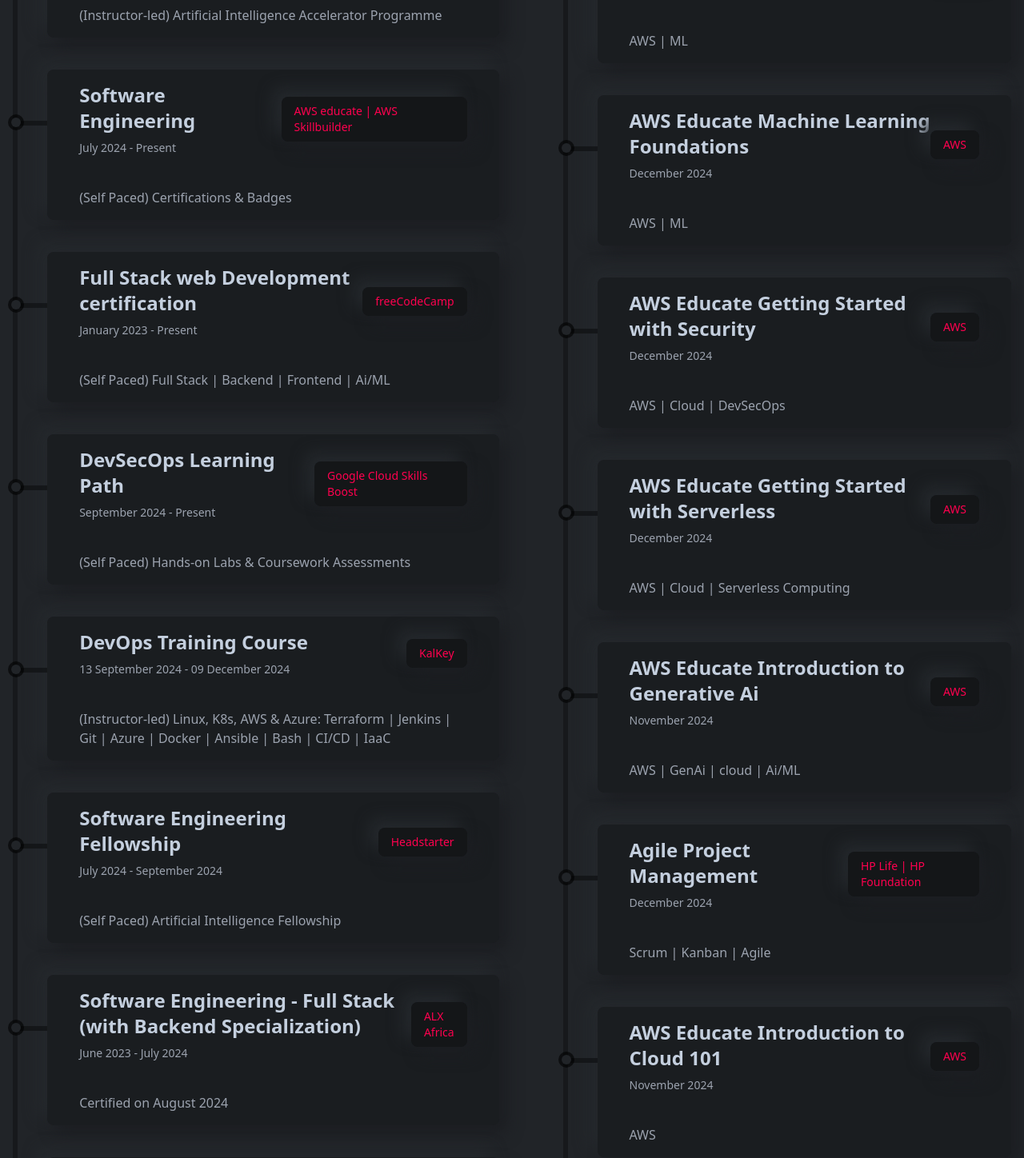
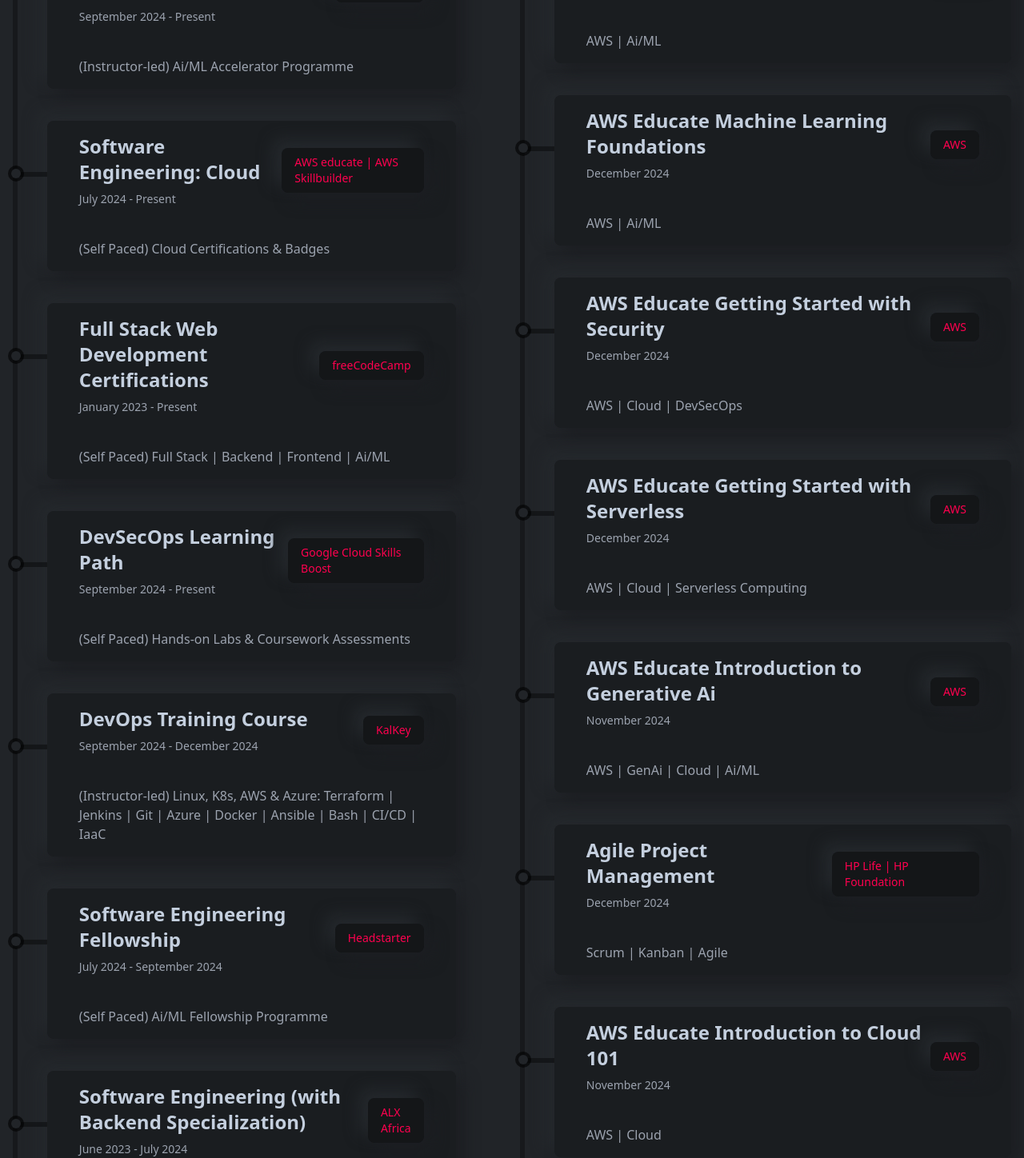
Before and after one commit to bshongwe/personal-portfolio-2024, a React (Create React App) app: page / in a window 1280 px wide. Shown: the part 5632-7080 px from the top of the page at 80% size. Built offline with nearby package versions, Linux system fonts and the light colour scheme.

Commit message:
Update Education.js

```diff
--- a/src/components/resume/Education.js
+++ b/src/components/resume/Education.js
@@ -32,16 +32,16 @@
             title="Software Engineering Resident"
             subTitle="September 2024 - Present"
             result="Headstarter"
-            des="(Instructor-led) Artificial Intelligence Accelerator Programme"
+            des="(Instructor-led) Ai/ML Accelerator Programme"
           />
           <ResumeCard
-            title="Software Engineering"
+            title="Software Engineering: Cloud"
             subTitle="July 2024 - Present"
             result="AWS educate | AWS Skillbuilder"
-            des="(Self Paced) Certifications & Badges"
+            des="(Self Paced) Cloud Certifications & Badges"
           />
           <ResumeCard
-            title="Full Stack web Development certification"
+            title="Full Stack Web Development Certifications"
             subTitle="January 2023 - Present"
             result="freeCodeCamp"
             des="(Self Paced) Full Stack | Backend | Frontend | Ai/ML"
@@ -54,7 +54,7 @@
           />
           <ResumeCard
             title="DevOps Training Course"
-            subTitle="13 September 2024 - 09 December 2024"
+            subTitle="September 2024 - December 2024"
             result="KalKey"
             des="(Instructor-led) Linux, K8s, AWS & Azure: Terraform | Jenkins | Git | Azure | Docker | Ansible | Bash | CI/CD | IaaC"
           />
@@ -62,10 +62,10 @@
             title="Software Engineering Fellowship"
             subTitle="July 2024 - September 2024"
             result="Headstarter"
-            des="(Self Paced) Artificial Intelligence Fellowship"
+            des="(Self Paced) Ai/ML Fellowship Programme"
           />
           <ResumeCard
-            title="Software Engineering - Full Stack (with Backend Specialization)"
+            title="Software Engineering (with Backend Specialization)"
             subTitle="June 2023 - July 2024"
             result="ALX Africa"
             des="Certified on August 2024"
@@ -102,13 +102,13 @@
             title="AWS Educate Machine Learning - DeepRacer"
             subTitle="December 2024"
             result="AWS"
-            des="AWS | ML"
+            des="AWS | Ai/ML"
           />
           <ResumeCard
             title="AWS Educate Machine Learning Foundations"
             subTitle="December 2024"
             result="AWS"
-            des="AWS | ML"
+            des="AWS | Ai/ML"
           />
           <ResumeCard
             title="AWS Educate Getting Started with Security"
@@ -126,7 +126,7 @@
             title="AWS Educate Introduction to Generative Ai"
             subTitle="November 2024"
             result="AWS"
-            des="AWS | GenAi | cloud | Ai/ML"
+            des="AWS | GenAi | Cloud | Ai/ML"
           />
           <ResumeCard
             title="Agile Project Management"
@@ -138,7 +138,7 @@
             title="AWS Educate Introduction to Cloud 101"
             subTitle="November 2024"
             result="AWS"
-            des="AWS"
+            des="AWS | Cloud"
           />
           <ResumeCard
             title="Developing a Google SRE Culture"
@@ -160,51 +160,75 @@
           />
           <ResumeCard
             title="AWS Knowlegde: Serverless"
-            subTitle="2024"
+            subTitle="September 2024"
             result="AWS"
             des="AWS | API Gateway | Cloud | Lambda | Serverless Computing"
           />
           <ResumeCard
             title="AWS Knowlegde: Architecting"
-            subTitle="2024"
+            subTitle="September 2024"
             result="AWS"
             des="AWS | Cloud | Compute | AWS Core Services | AWS Database | Networking | Storage"
           />
           <ResumeCard
             title="AWS Knowlegde: AWS for Games: Cloud Game Development"
-            subTitle="2024"
+            subTitle="September 2024"
             result="AWS"
             des="AWS"
           />
           <ResumeCard
             title="ALX Software Engineering Programme"
-            subTitle="2024"
+            subTitle="August 2024"
             result="ALX Africa"
             des="Full-stack | Backend | CI/CD | REST APIs | JS | Python | C | TS | Unittesting | MySQL | NoSQL | SQL"
           />
           <ResumeCard
             title="Foundational C# with Microsoft Certification"
-            subTitle="2024"
+            subTitle="September 2023"
             result="freeCodeCamp | Microsoft Learn"
-            des="C# | Azure"
+            des="C# | Azure | Certification Exam: 92.5%"
+          />
+          <ResumeCard
+            title="Data Analysis with Python"
+            subTitle="September 2023"
+            result="freeCodeCamp"
+            des="Python | Ai/ML | Data Visualisation"
+          />
+          <ResumeCard
+            title="Scientific Computing with Python"
+            subTitle="September 2023"
+            result="freeCodeCamp"
+            des="Python | Ai/ML"
+          />
+          <ResumeCard
+            title="Diploma in DevOps Engineering - Kubernetes, Docker and Google Cloud"
+            subTitle="June 2023"
+            result="Alison | CPD"
+            des="DevOps: Microservices | VMs | K8s | GCP | Docker | WordPress | MySQL"
           />
           <ResumeCard
             title="Backend Development and APIs"
+            subTitle="March 2023"
+            result="freeCodeCamp"
+            des="JS | Replit | GitHub | Microservices"
+          />
+          <ResumeCard
+            title="Front End Development Libraries"
+            subTitle="April 2023"
+            result="freeCodeCamp"
+            des="JS | Replit | GitHub | CodePen"
+          />
+          <ResumeCard
+            title="Legacy JavaScript Algorithms and Data Structures"
             subTitle="2023"
             result="freeCodeCamp"
             des="JS | Replit | GitHub"
           />
           <ResumeCard
-            title="Front End Development Libraries"
-            subTitle="2023"
+            title="Responsive Web Design"
+            subTitle="April 2023"
             result="freeCodeCamp"
             des="JS | Replit | GitHub | CodePen"
-          />
-          <ResumeCard
-            title="JavaScript Algorithms and Data Structures"
-            subTitle="2023"
-            result="freeCodeCamp"
-            des="JS | Replit | GitHub"
           />
         </div>
       </div>
```
